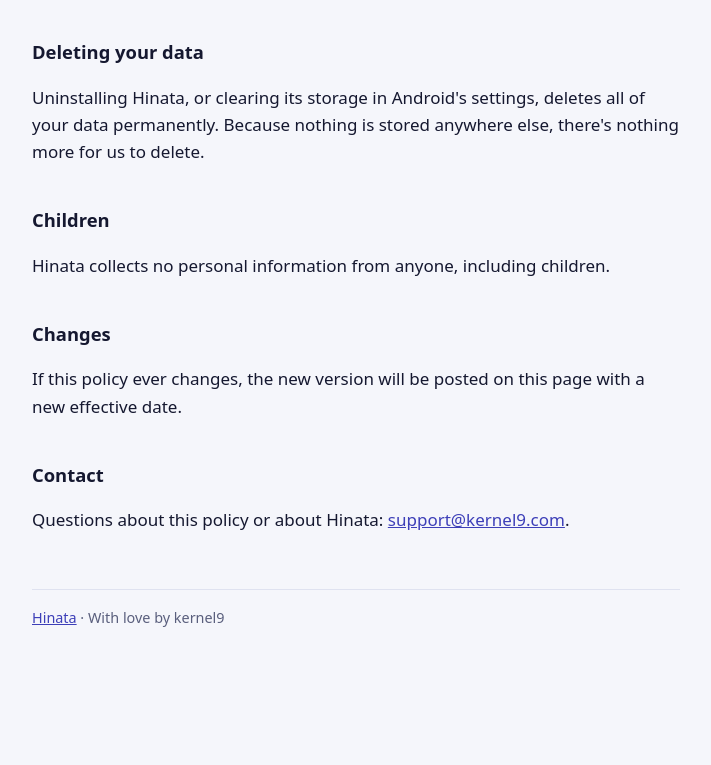
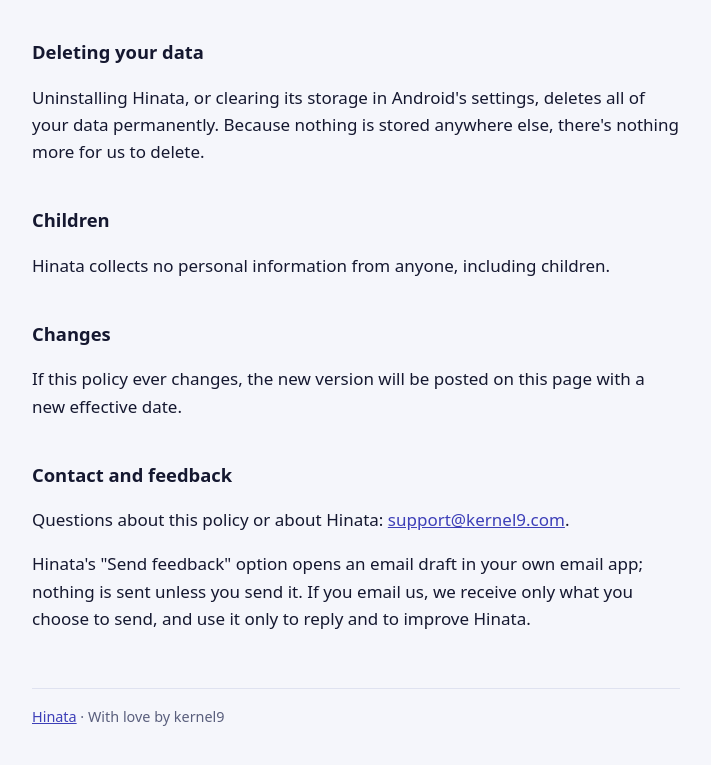
Before and after one commit to kernel-nine/hinata-site, a plain HTML site: page privacy/index.html in a window 1280 px wide. Shown: the part 877-1642 px from the top of the page, without its empty margins (284-995 px from the left). Before the commit the page ends 1570 px from the top, so only its background shows below. Drawn offline with Linux system fonts and the light colour scheme.

Commit message:
docs: explain feedback emails in the privacy policy

```diff
--- a/privacy/index.html
+++ b/privacy/index.html
@@ -14,7 +14,7 @@
     <img src="../icon.svg" alt="">
     <div>
       <h1>Privacy policy</h1>
-      <p>Hinata · effective 16 November 2026</p>
+      <p>Hinata · effective 17 November 2026</p>
     </div>
   </header>
 
@@ -60,9 +60,12 @@
   <p>If this policy ever changes, the new version will be posted on this page
   with a new effective date.</p>
 
-  <h2>Contact</h2>
+  <h2>Contact and feedback</h2>
   <p>Questions about this policy or about Hinata:
   <a href="mailto:support@kernel9.com">support@kernel9.com</a>.</p>
+  <p>Hinata's "Send feedback" option opens an email draft in your own email
+  app; nothing is sent unless you send it. If you email us, we receive only
+  what you choose to send, and use it only to reply and to improve Hinata.</p>
 
   <footer>
     <a href="../">Hinata</a> · With love by kernel9
```
